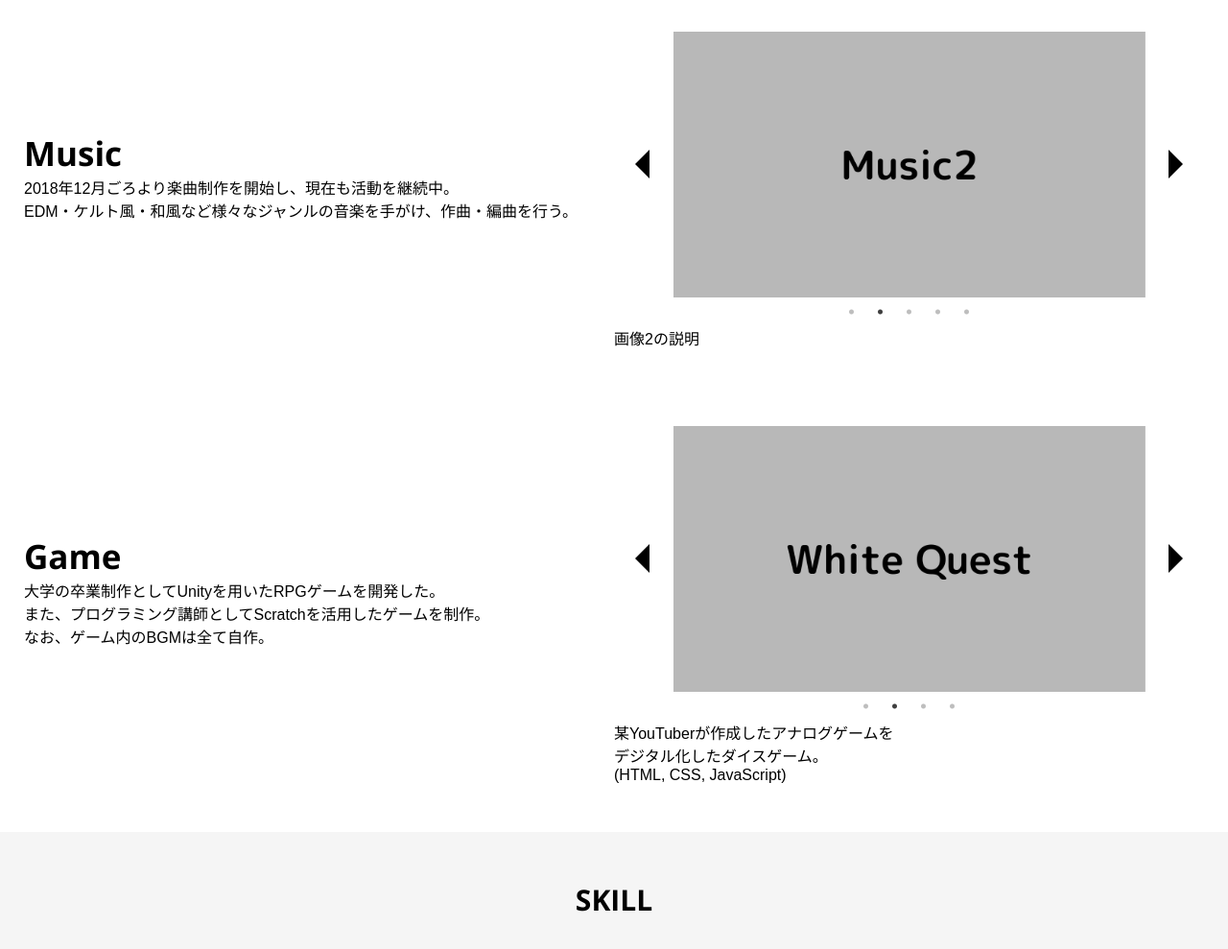
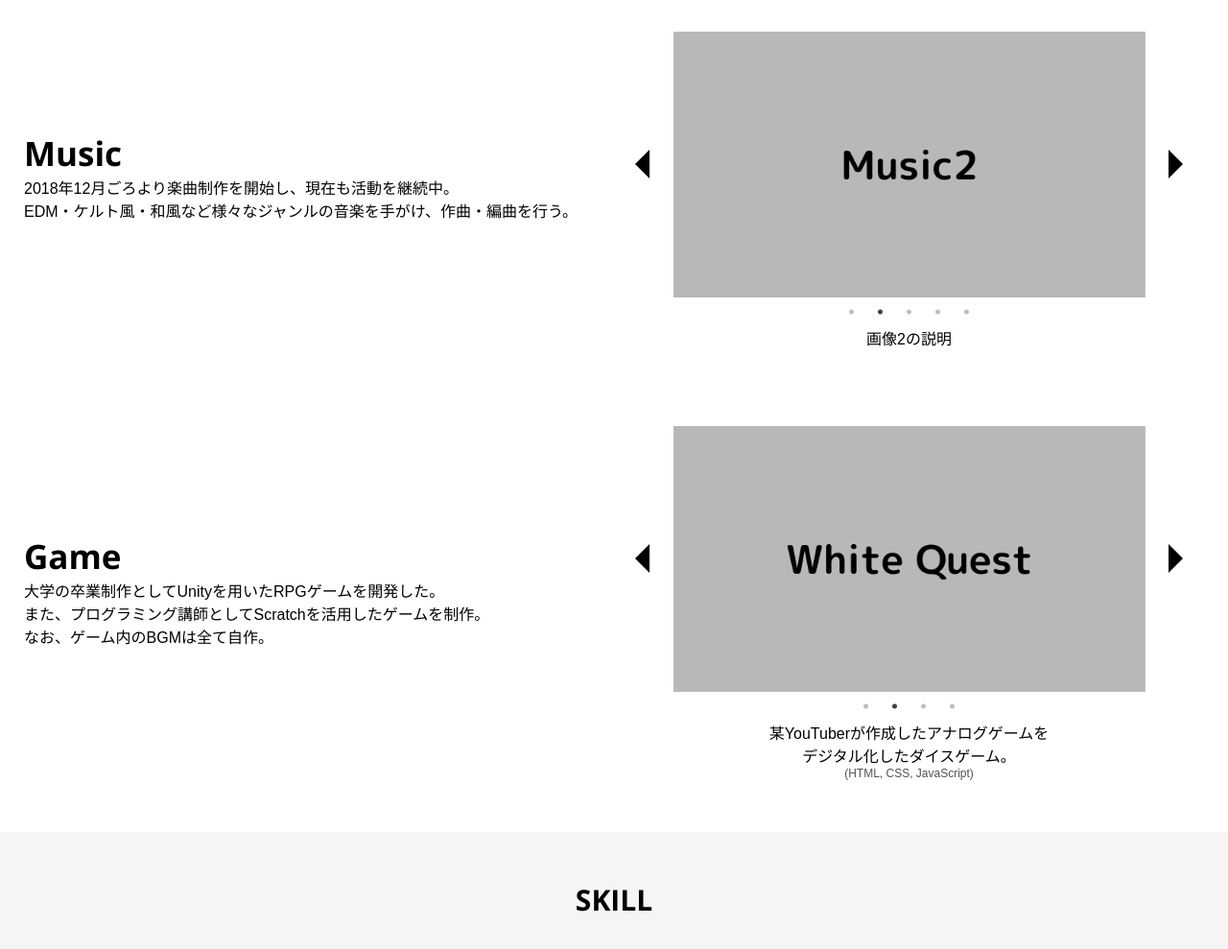
Before and after one commit to matcha186/Portfolio, a plain HTML site: page index.html in a window 1280 px wide. Shown: the part 1343-2332 px from the top of the page at 96% size. Drawn offline with nearby package versions, Linux system fonts and the light colour scheme.

Commit message:
Add files via upload

```diff
--- a/docs/css/style.css
+++ b/docs/css/style.css
@@ -194,6 +194,7 @@ CREATE
     flex-shrink: 0;
     width: 50%;
     height: auto;
+    text-align: center;
 }
 
 .section-detail .music-text {
@@ -225,7 +226,6 @@ CREATE
     outline: none;
 }
 
-
 .slider button.arrow-common {
     width: 0;
     height: 0;
@@ -242,10 +242,17 @@ CREATE
     border-width: 15px 15px 15px 0;
     border-color: transparent #000000 transparent transparent;
 }
+
 .slider button.arrow-next {
     right: -8%;
     border-width: 15px 0 15px 15px;
     border-color: transparent transparent transparent #000000;
+}
+
+.codec {
+    font-size: 0.75em;
+    color: #525252;
+    vertical-align: top;
 }
 
 /* ---------------------------------------------
```
